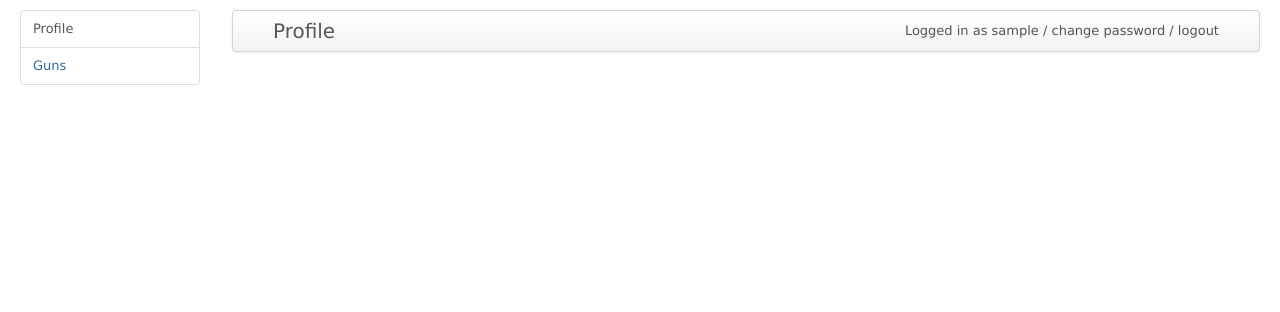
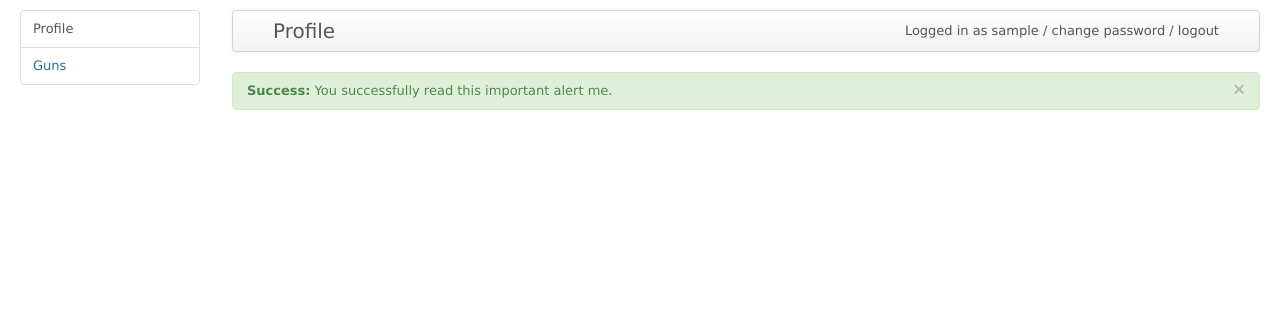
Before and after one commit to wiliamsouza/gunclub, a Django app: page /dashboard/user/ in a window 1280 px wide. Shown: the top 312 px of the page. Run offline with Django 3.2, Linux system fonts and the light colour scheme; the visitor is signed in with stand-in values (Sample User, id 1).

Commit message:
Moved alert message to base

```diff
--- a/gunclub/templates/base_two_column.html
+++ b/gunclub/templates/base_two_column.html
@@ -30,6 +30,10 @@
             </div> <!-- container-fluid -->
           </div> <!-- navbar-inner -->
         </div> <!-- navbar -->
+        <div class="alert alert-success">
+          <button type="button" class="close" data-dismiss="alert">&times;</button>
+          <strong>Success:</strong> You successfully read this important alert me.
+        </div>
         {% block content %}{% endblock%}
       </div> <!-- content -->
     </div> <!-- span10 -->
--- a/gunclub/templates/dashboard/admin.html
+++ b/gunclub/templates/dashboard/admin.html
@@ -6,10 +6,7 @@
 {% endblock menu %}
 {% block content %}
 
-<div class="alert alert-success">
-  <button type="button" class="close" data-dismiss="alert">&times;</button>
-  <strong>Success:</strong> You successfully read this important alert me.
-</div>
+
 
 <div class="modal hide fade" id="addMemberForm" tabindex="-1" role="dialog" aria-labelledby="myModalLabel" aria-hidden="true">
   <div class="modal-header">
```
